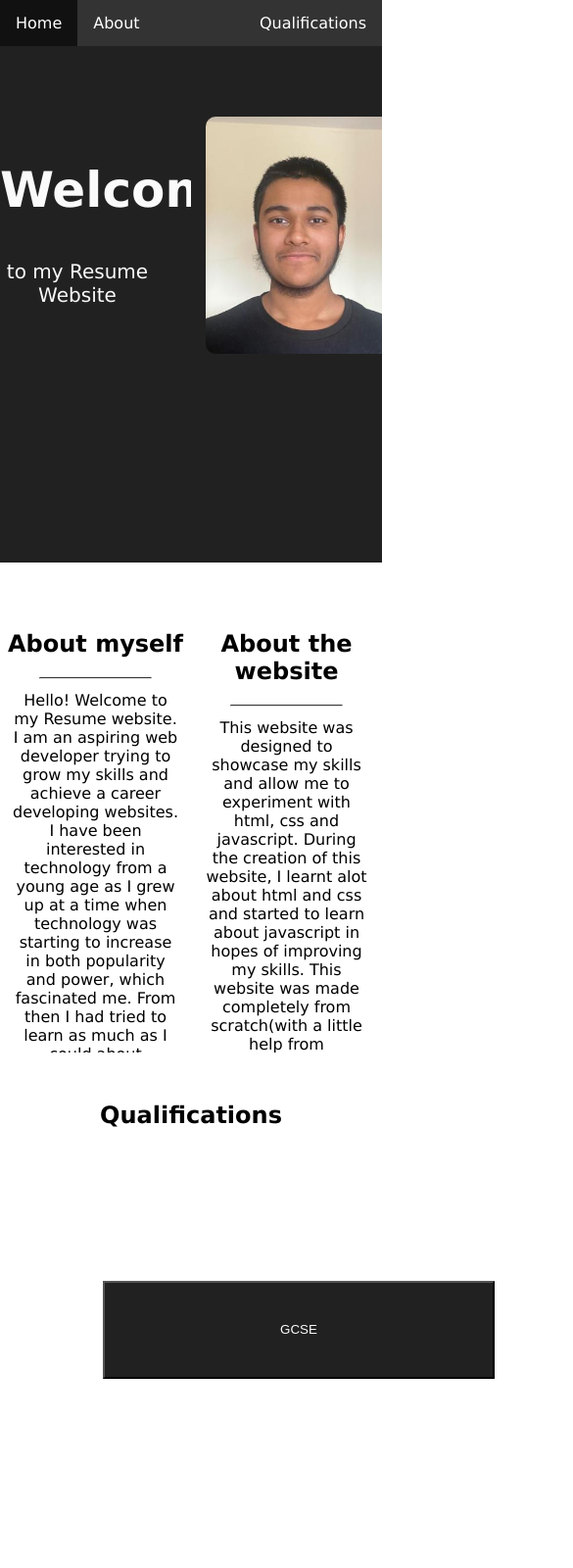
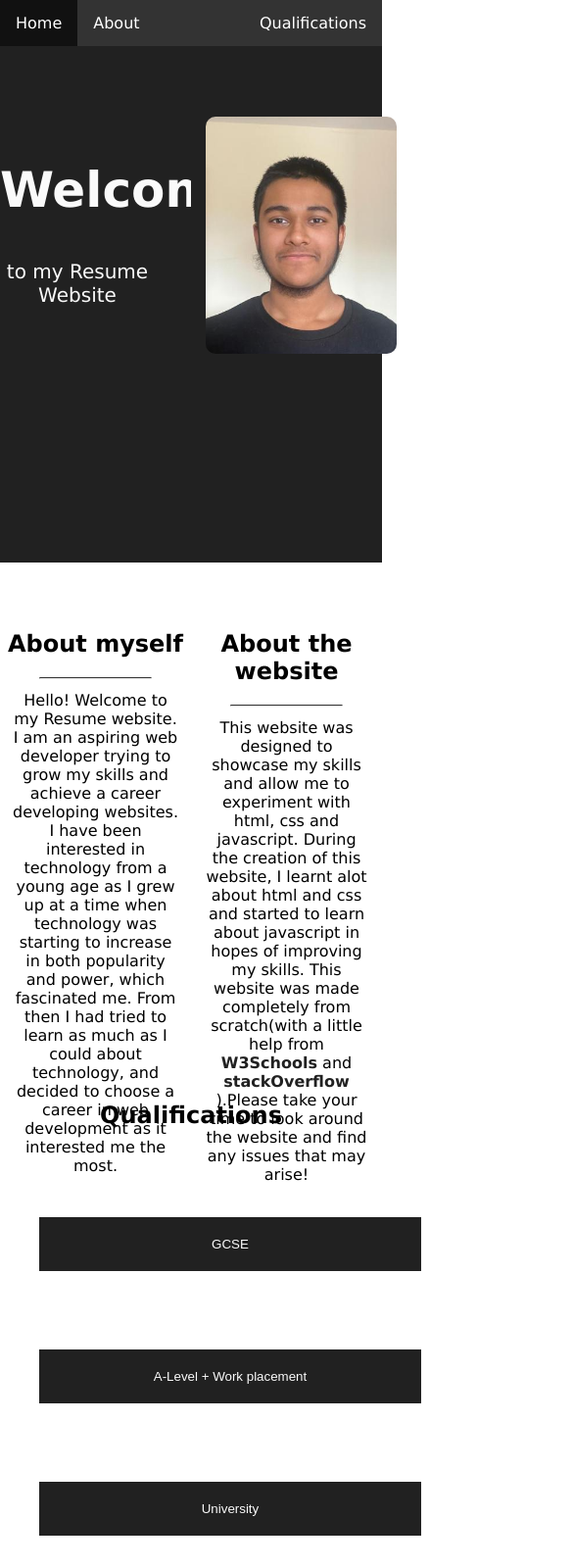
Before and after one commit to fuxjj/fuxjj-github-io, a plain HTML site: page index.html in a window 390 px wide. Shown: the top 1600 px of the page at 98% size, 585 px wide, since content can reach past the window. Drawn offline with Linux system fonts and the light colour scheme.

Commit message:
Add files via upload

```diff
--- a/style.css
+++ b/style.css
@@ -45,6 +45,7 @@ footer {
 
 .qualifications {
     text-align: center;
+    position: relative;
 }
 
 .qualifications-nav {
@@ -52,12 +53,18 @@ footer {
 }
 
 .Button {
-    height: 100px;
-    width: 400px;
-    margin: 105px;
+    height: auto;
+    width: 100%;
+    max-width: 400px;
+    border: none;
     display: inline-block;
     background-color: #212121;
     color: #fafafa;
+    padding: 20px 32px;
+    margin: 105px;
+    @media only screen and (max-width: 600px) {
+        margin: 40px;
+    }
 }
 
 .Button:hover {
@@ -65,18 +72,11 @@ footer {
     background-color: #303030;
 }
 
-.column {
-    float: left;
-    width: 50%;
-    text-align: center;
-    overflow: hidden;
-}
-
 .homeColumn {
     float: left;
     width: 50%;
     text-align: center;
-    overflow: hidden;
+    overflow: visible;
     height: 450px;
 }
 
@@ -84,7 +84,8 @@ footer {
     text-align: center;
     padding: 15px;
     height: auto;
-    max-width: 100%;
+    width: 100%;
+    max-width: 300px;
     border-radius: 25px;
 }
 
```
Also changed, not shown: index.html (+1 -0 lines).
